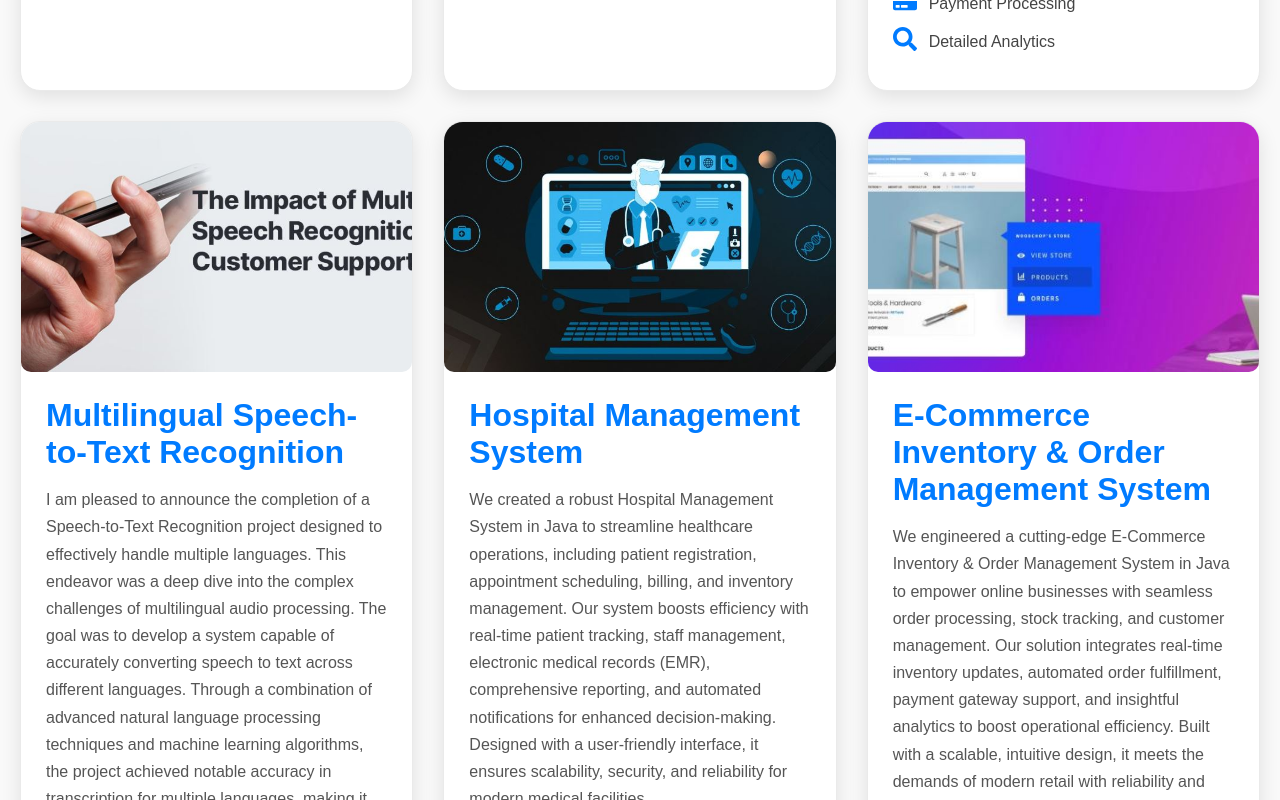
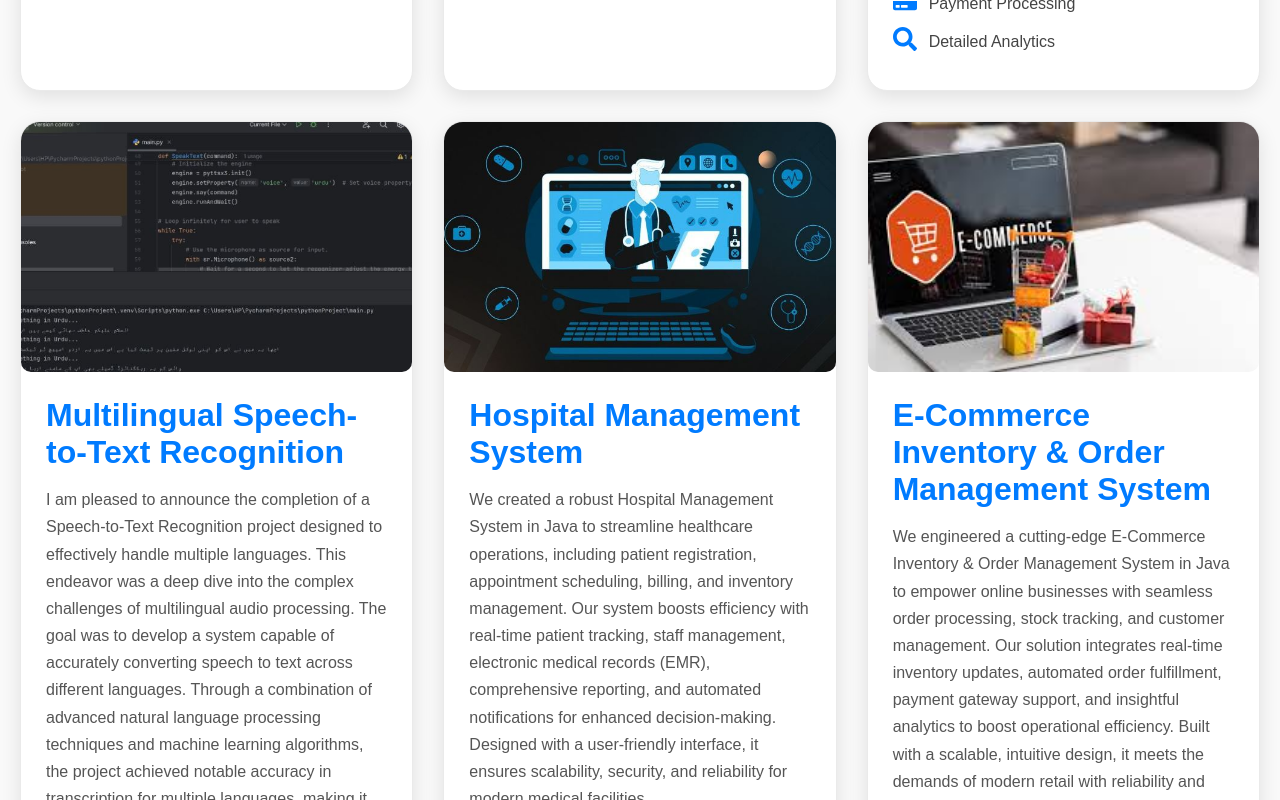
Before and after one commit to WaqasMangi123/techprimesolution, a React (Create React App) app in the folder frontend/: page /portfolio in a window 1280 px wide. Shown: the part 3000-3800 px from the top of the page. Built offline with nearby package versions, Linux system fonts and the light colour scheme.

Commit message:
portfolio change

```diff
--- a/frontend/src/components/portfolio.jsx
+++ b/frontend/src/components/portfolio.jsx
@@ -107,10 +107,10 @@ const Portfolio = () => {
       technologies: ["Python", "Django", "PostgreSQL", "Celery", "Twilio", "React", "Bootstrap"],
       link: "#",
       images: [
-        "medischedule1.jpg",
-        "medischedule2.jpg",
-        "medischedule3.jpg",
-        "medischedule4.jpg"
+        "medischedule1_11zon.jpeg",
+        "medischedule2_11zon.jpeg",
+        "medischedule3_11zon.jpeg",
+        "medischedule4_11zon.jpeg"
       ],
       tools: [
         { name: "Patient Booking", icon: <FaCalendarAlt /> },
@@ -126,10 +126,10 @@ const Portfolio = () => {
       technologies: ["Python", "Natural Language Processing", "Machine Learning"],
       link: "#",
       images: [
-        "speech3.jpg",
-        "speech1.jpg",
-        "speech2.jpg",
-        "speech4.jpg"
+        "speech1_11zon.jpeg",
+        "speech2_11zon.jpeg",
+        "speech3_11zon.jpeg",
+        "speech4_11zon.jpeg"
       ],
       tools: [
         { name: "Multilingual Support", icon: <FaComments /> },
@@ -144,10 +144,10 @@ const Portfolio = () => {
       technologies: ["Java", "MySQL"],
       link: "#",
       images: [
-        "hospital1.jpg",
-        "hospital2.jpg",
-        "hospital3.jpg",
-        "hospital4.jpg"
+        "hospital1.jpeg",
+        "hospital2.jpeg",
+        "hospital3.jpeg",
+        "hospital4.jpeg"
       ],
       tools: [
         { name: "Patient Registration", icon: <FaCog /> },
@@ -162,10 +162,10 @@ const Portfolio = () => {
       technologies: ["Java", "JavaSpringBoot", "MySQL", "React"],
       link: "#",
       images: [
-        "ecommerce1.jpg",
-        "ecommerce2.jpg",
-        "ecommerce3.jpg",
-        "ecommerce4.jpg"
+        "ecommerce11.jpeg",
+        "ecommerce2.jpeg",
+        "ecommerce3.jpeg",
+        "ecommerce4.jpeg"
       ],
       tools: [
         { name: "Order Processing", icon: <FaCog /> },
@@ -180,10 +180,10 @@ const Portfolio = () => {
       technologies: ["Java", "TensorFlow", "MySQL", "Node.js"],
       link: "#",
       images: [
-        "lms1.jpg",
-        "lms2.jpg",
-        "lms3.jpg",
-        "lms4.jpg"
+        "lms1.jpeg",
+        "lms2.jpeg",
+        "lms3.jpeg",
+        "lms4.jpeg"
       ],
       tools: [
         { name: "Course Creation", icon: <FaCog /> },
@@ -198,10 +198,10 @@ const Portfolio = () => {
       technologies: ["Java", "MySQL", "Spring Framework", "JavaFX", "REST APIs"],
       link: "#",
       images: [
-        "pos1.jpg",
-        "pos2.jpg",
-        "pos3.jpg",
-        "pos4.jpg"
+        "pos1_11zon.jpeg",
+        "pos2_11zon.jpeg",
+        "pos3_11zon.jpeg",
+        "pos4_11zon.jpeg"
       ],
       tools: [
         { name: "Barcode Scanning", icon: <FaCog /> },
@@ -216,10 +216,10 @@ const Portfolio = () => {
       technologies: ["Java Spring Boot", "MySQL", "WebSocket", "Bootstrap"],
       link: "#",
       images: [
-        "twitter3.jpg",
-        "twitter2.jpg",
-        "twitter1.jpg",
-        "twitter4.jpg"
+        "twitter3_11zon.jpeg",
+        "twitter2_11zon.jpeg",
+        "twitter1_11zon.jpeg",
+        "twitter4_11zon.jpeg"
       ],
       tools: [
         { name: "Real-time Tweeting", icon: <FaComments /> },
@@ -234,10 +234,10 @@ const Portfolio = () => {
       technologies: ["Java Spring Boot", "MySQL", "JavaFX", "WebSocket"],
       link: "#",
       images: [
-        "solitaire1.jpg",
-        "solitaire2.jpg",
-        "solitaire3.jpg",
-        "solitaire4.jpg"
+        "solitaire1_11zon.jpeg",
+        "solitaire2_11zon.jpeg",
+        "solitaire3_11zon.jpeg",
+        "solitaire4_11zon.jpeg"
       ],
       tools: [
         { name: "Customizable Themes", icon: <FaPaintBrush /> },
```
